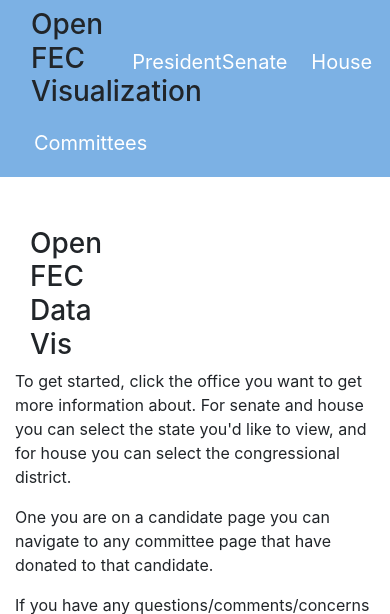
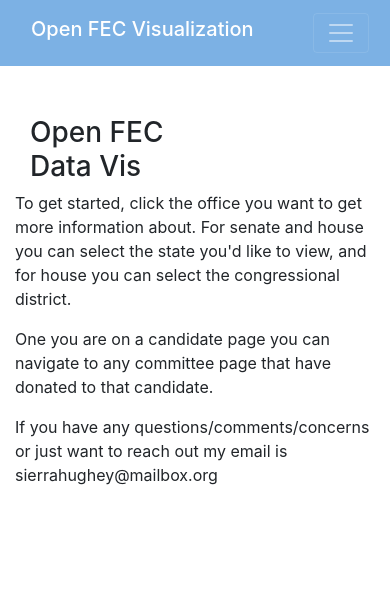
Before and after one commit to syanh7/OpenFEC, a Flask app: page / in a window 390 px wide. Shown: the top 614 px of the page. Run offline with Flask 2, Linux system fonts and the light colour scheme.

Commit message:
changed nav bar to include mobile support

```diff
--- a/static/ajax.js
+++ b/static/ajax.js
@@ -73,6 +73,8 @@ $('#all-committees').on('click', () => {
         };
     });
 });
+
+
 
 /* Get all of the candidates for senate election
 in a state and populate the candidate list container */
--- a/templates/index.html
+++ b/templates/index.html
@@ -18,30 +18,26 @@
   </head>
   <body>
 
-    <section id = "select-race-desktop" >
-        <nav class="navbar navbar-dark hidden-sm hidden-xs">
-            <h3 class = 'col-3' id= "race-title">Open FEC Visualization</h3>
-            <button class = 'navbar-brand col-2 btn btn-outline' id='president-race' value = 'president'>President</button>
-            <button class = 'navbar-brand col-2 btn btn-outline' id='senate-race' value = 'senate'>Senate</button>
-            <button class = 'navbar-brand col-2 btn btn-outline' id='house-race' value = 'house'>House</button>
-            <button class = 'navbar-brand col-2 btn btn-outline' id='all-committees' value = 'committee'>Committees</button>
-        </nav>
-    </section>
 
     <section id = "select-race-mobile" >
-        <nav class="collapse navbar-collapse visible-sm visible-xs">
-            <h3 class = 'col-3' id= "race-title">Open FEC Visualization</h3>
+        <nav class="navbar navbar-dark d-sm-lg-xl-xxl-none">
+            <h3 class = 'navbar-brand col-3' id= "race-title-m">Open FEC Visualization</h3>
+            <button class="navbar-toggler" type="button" data-toggle="collapse" data-target="#navbarSupportedContent" aria-controls="navbarSupportedContent" aria-expanded="false" aria-label="Toggle navigation">
+                <span class="navbar-toggler-icon"></span>
+            </button>
+            <div class="collapse navbar-collapse" id="navbarSupportedContent">
                 <ul class="navbar-nav mr-auto">
                     <li class="nav-item"><button class = 'navbar-brand col-2 btn btn-outline' id='president-race' value = 'president'>President</button></li>
                     <li class="nav-item"><button class = 'navbar-brand col-2 btn btn-outline' id='senate-race' value = 'senate'>Senate</button></li>
                     <li class="nav-item"><button class = 'navbar-brand col-2 btn btn-outline' id='house-race' value = 'house'>House</button></li>
                     <li class="nav-item"><button class = 'navbar-brand col-2 btn btn-outline' id='all-committees' value = 'committee'>Committees</button></li>
                 </ul>
+            </div>
         </nav>
     </section>
 
     <section class="container" id = "description">
-        <h3 class="col-4"> Open FEC Data Vis</h3>
+        <h3 class="col-6"> Open FEC Data Vis</h3>
         <p>To get started, click the office you want to get more information about. For senate
         and house you can select the state you'd like to view, and for house you can select the
         congressional district.</p>
@@ -97,7 +93,7 @@
 
     <section class="container" id = "display-contributions">
 
-        <button type="button" class="hidden col-2 offset-5" id="toggle-contributions">Table View</button>
+        <button type="button" class="hidden col-4 offset-3" id="toggle-contributions">Table View</button>
 
         <div class="col-8 " id="contributions">
         <title></title>
```
Lines whose indentation alone changed are shown as unchanged.
